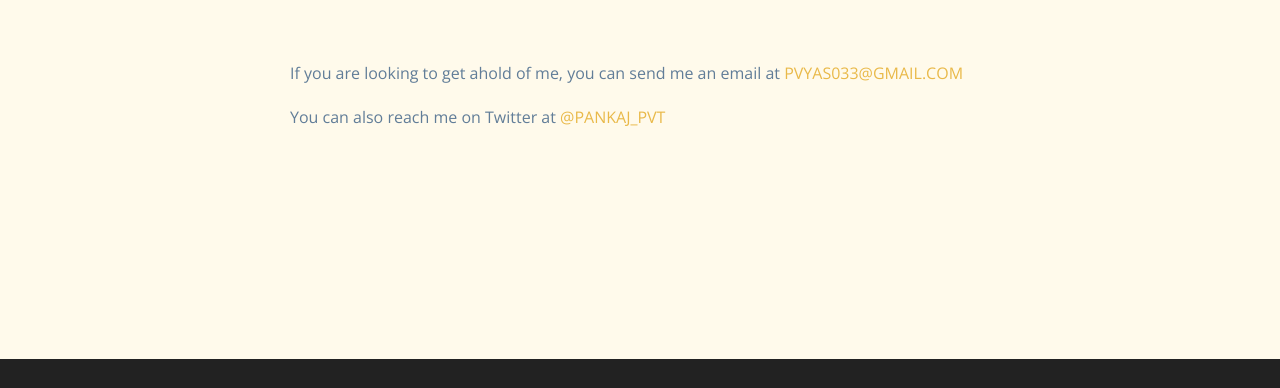
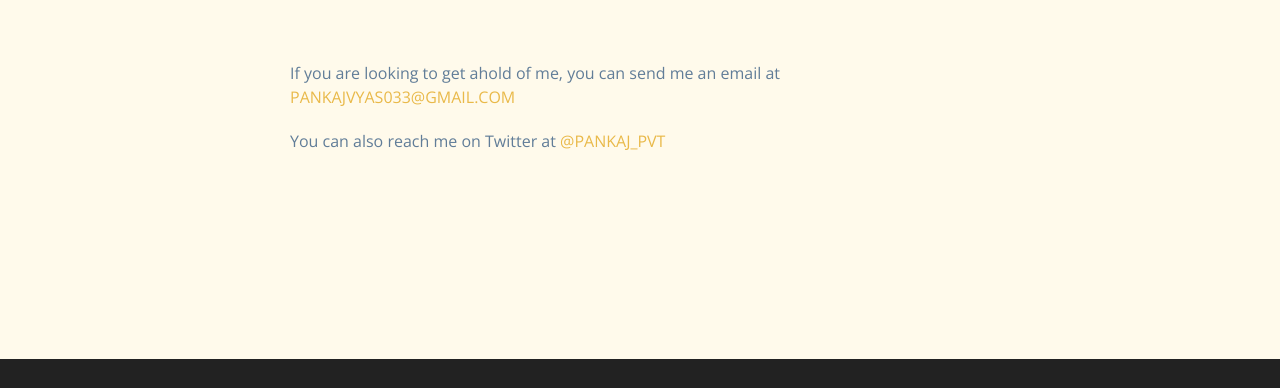
Before and after one commit to pvyas033/portfolio, a plain HTML site: page contact.html in a window 1280 px wide. Shown: the part 243-631 px from the top of the page. Drawn offline with nearby package versions, Linux system fonts and the light colour scheme.

Commit message:
added contact info

```diff
--- a/contact.html
+++ b/contact.html
@@ -63,7 +63,7 @@
       <div class="section-center page-info">
         <p>
           If you are looking to get ahold of me, you can send me an email at
-          <a href="mailto:pankajvyas033@gmail.com">pvyas033@gmail.com</a>
+          <a href="mailto:pankajvyas033@gmail.com">pankajvyas033@gmail.com</a>
         </p>
         <p>
           You can also reach me on Twitter at
```
